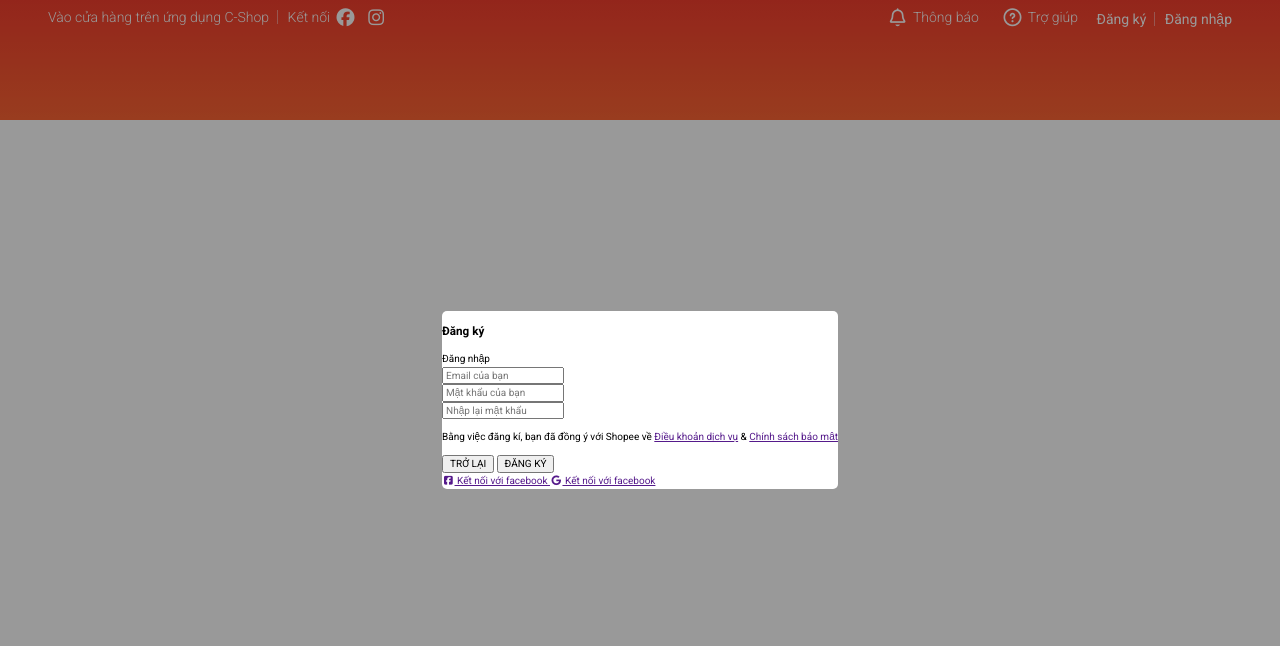
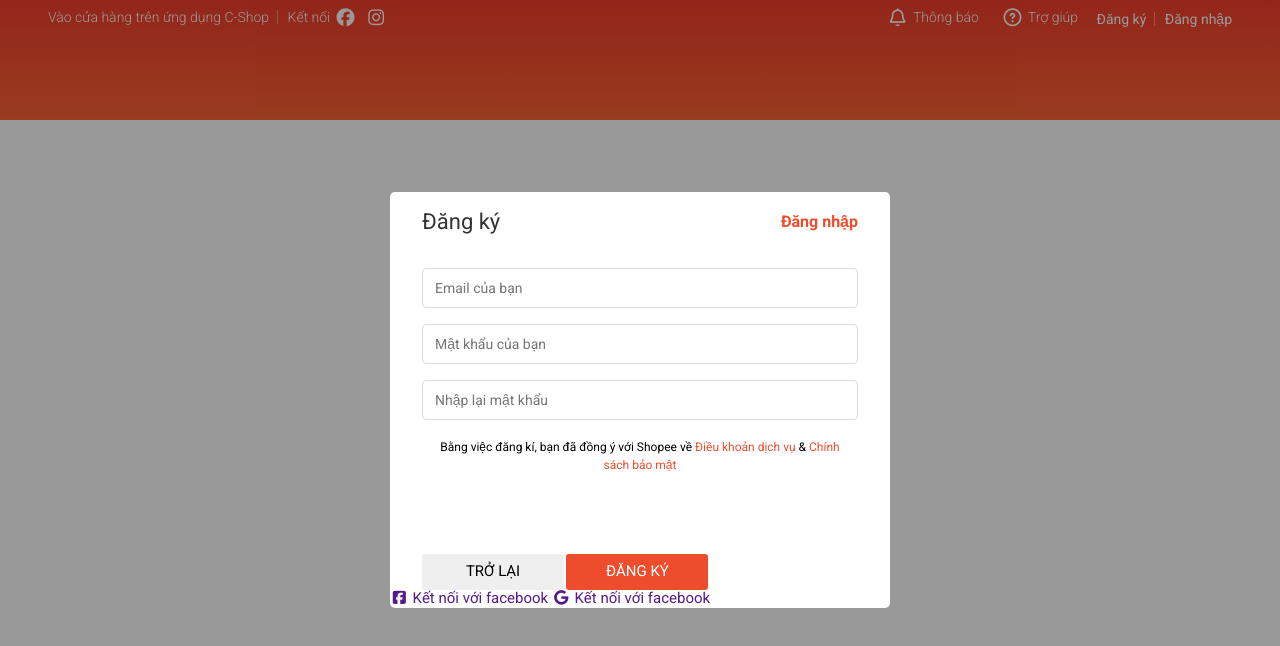
Before and after one commit to PhuVinh268/Shopee, a plain HTML site: page index.html in a window 1280 px wide. Drawn offline with nearby package versions, Linux system fonts and the light colour scheme.

Commit message:
117. CSS form đăng ký

```diff
--- a/assets/css/base.css
+++ b/assets/css/base.css
@@ -3,6 +3,7 @@
   --white-color: #fff;
   --black-color: #000;
   --text-color: #333;
+  --border-color: #dbdbdb;
 }
 
 *{
@@ -69,3 +70,19 @@ html {
   z-index: 1;
   border-radius: 5px;
 }
+
+/* Button style */
+.btn {
+  min-width: 142px;
+  height: 36px;
+  text-decoration: none;
+  border: none;
+  border-radius: 3px;
+  font-size: 1.5rem;
+  padding: 0;
+}
+
+.btn.btn--primary {
+  color: var(--white-color);
+  background-color: var(--primary-color);
+}
--- a/assets/css/main.css
+++ b/assets/css/main.css
@@ -255,3 +255,70 @@
   font-size: 1.4rem;
   font-weight: 400;
 }
+
+/* Authen modal */
+.auth-form {
+  width: 500px;
+}
+
+.auth-form__container {
+  padding: 0 32px;
+}
+
+.auth-form__header {
+  display: flex;
+  align-items: center;
+  justify-content: space-between;
+}
+
+.auth-form__heading {
+  font-size: 2.2rem;
+  font-weight: 400;
+  color: var(--text-color);
+}
+
+.auth-form__switch-btn {
+  font-size: 1.6rem;
+  color: var(--primary-color);
+  font-weight: 600;
+  cursor: pointer;
+}
+
+.auth-form__form {
+
+}
+
+.auth-form__input {
+  width: 100%;
+  height: 40px;
+  margin-top: 16px;
+  padding: 0 12px;
+  font-size: 1.4rem;
+  border: 1px solid var(--border-color);
+  border-radius: 5px;
+  outline: none;
+}
+
+.auth-form__input:focus {
+  border-color: #888;
+}
+
+.auth-form__aside {
+  margin-top: 18px;
+}
+
+.auth-form__policy-text {
+  font-size: 1.2rem;
+  line-height: 1.8rem;
+  text-align: center;
+  padding: 0 12px;
+}
+
+.auth-form__text-link {
+  color: var(--primary-color);
+  text-decoration: none;
+}
+
+.auth-form__controls {
+  margin-top: 80px;
+}
--- a/index.html
+++ b/index.html
@@ -149,10 +149,9 @@
     <div class="modal__overlay"></div>
 
     <div class="modal__body">
-      <div class="modal__inner">
-
       <!-- Authen Form -->
       <div class="auth-form">
+        <div class="auth-form__container">              <!-- nó là inner -->
           <div class="auth-form__header">
             <h3 class="auth-form__heading">Đăng ký</h3>
             <span class="auth-form__switch-btn">Đăng nhập</span>
@@ -173,14 +172,15 @@
           <div class="auth-form__aside">
             <p class="auth-form__policy-text">
               Bằng việc đăng kí, bạn đã đồng ý với Shopee về
-              <a href="" class="auth-form__policy-link">Điều khoản dịch vụ</a> &
-              <a href="" class="auth-form__policy-link">Chính sách bảo mật</a>
+              <a href="" class="auth-form__text-link">Điều khoản dịch vụ</a> &
+              <a href="" class="auth-form__text-link">Chính sách bảo mật</a>
             </p>
           </div>
 
           <div class="auth-form__controls">
             <button class="btn">TRỞ LẠI</button>
             <button class="btn btn--primary">ĐĂNG KÝ</button>
+          </div>
         </div>
 
         <div class="auth-form__socials">
@@ -196,6 +196,5 @@
       </div>
     </div>
   </div>
-  </div>
 </body>
 </html>
```
Lines whose indentation alone changed are shown as unchanged.
